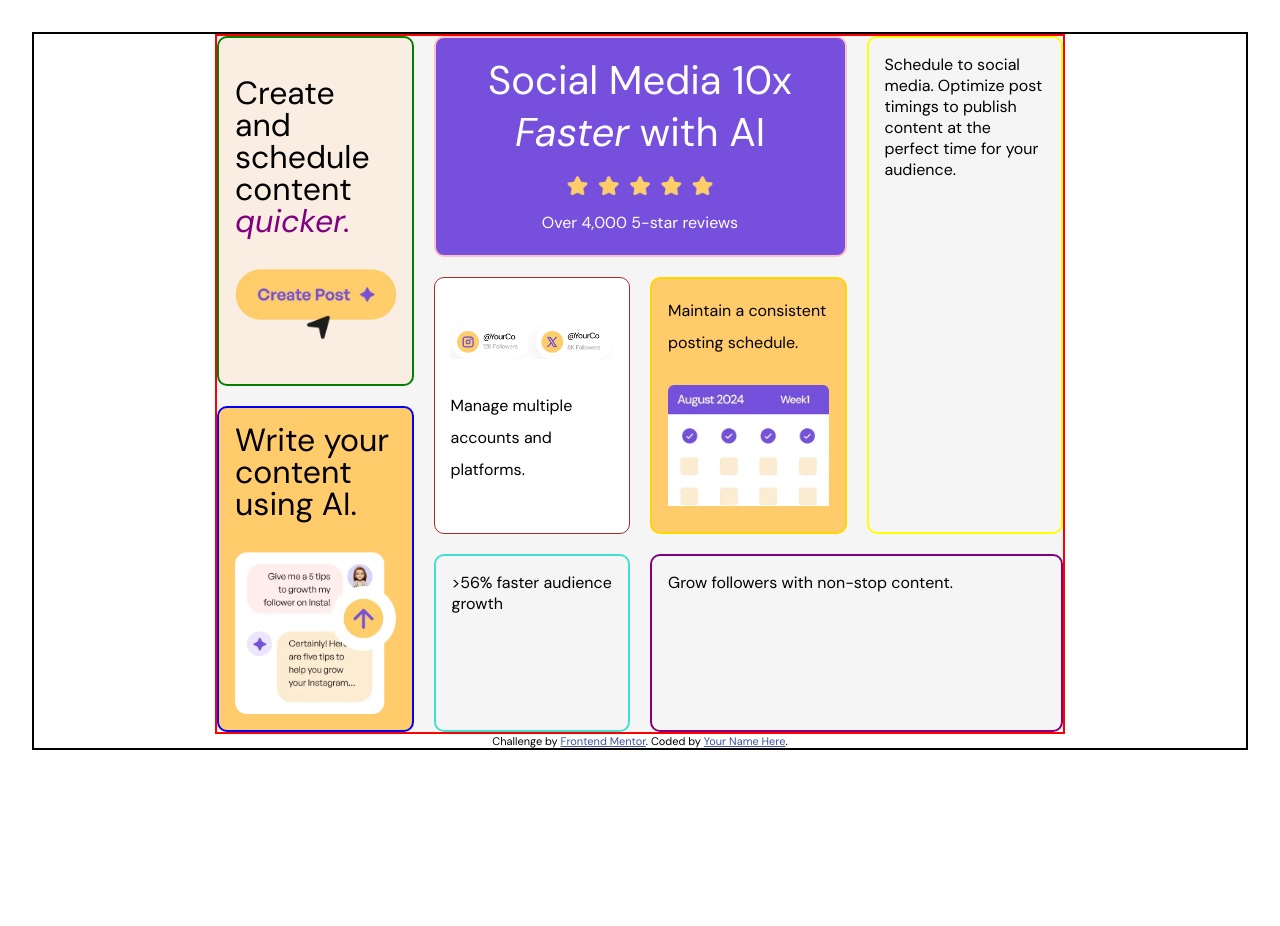
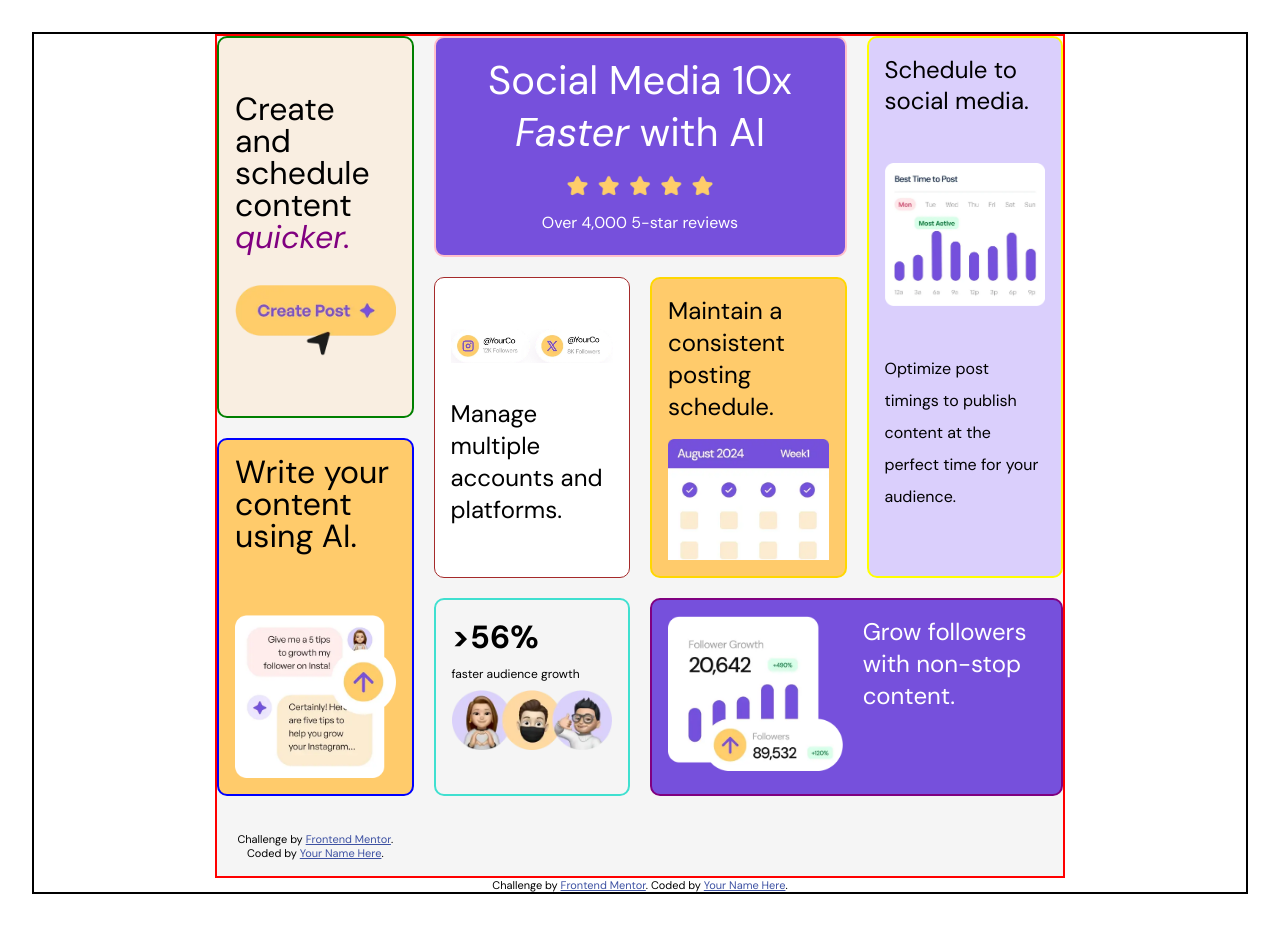
Before and after one commit to sebj11/bento-challenge, a plain HTML site: page bento-grid-main/index.html in a window 1280 px wide. Before the commit the page ends 800 px from the top, so only its background shows below. Drawn offline with Linux system fonts and the light colour scheme.

Commit message:
finished all tiles

```diff
--- a/bento-grid-main/index.html
+++ b/bento-grid-main/index.html
@@ -34,26 +34,44 @@
       <p>Manage multiple accounts and platforms.</p>
     </div>
 
-    <div class="maintain">
+    <div class="maintain no-padding-bottom">
       <p>Maintain a consistent posting schedule.</p>
       <img src="./assets/images/illustration-consistent-schedule.webp">
     </div>
 
-    <div class="schedule">Schedule to social media.
-    Optimize post timings to publish content at the perfect time for your audience.</div>
+    <div class="schedule">
+      <h2>Schedule to social media.</h2>
+      <img src="./assets/images/illustration-schedule-posts.webp">
+      <p>Optimize post timings to publish content at the perfect time for your audience.</p>
+    </div>
 
-    <div class="grow">Grow followers with non-stop content.</div>
+    <div class="grow">
+      <div class="grow-followers">
+        <img src="./assets/images/illustration-grow-followers.webp">
+      </div>
+      <p>Grow followers with non-stop content.</p>
+    </div>
 
-    <div class="faster">>56% faster audience growth</div>
+    <div class="faster">
+      <h1>>56%</h1>
+      <p>faster audience growth</p>
+      <img src="./assets/images/illustration-audience-growth.webp">
+    </div>
 
     <div class="write">
       <p>Write your content using AI.</p>
       <img src="./assets/images/illustration-ai-content.webp" alt="five tips button">
     </div>
+    <div class="attribution">
+      Challenge by <a href="https://www.frontendmentor.io?ref=challenge">Frontend Mentor</a>.
+      Coded by <a href="#">Your Name Here</a>.
+    </div>
+
   </div>
   <div class="attribution">
     Challenge by <a href="https://www.frontendmentor.io?ref=challenge">Frontend Mentor</a>.
     Coded by <a href="#">Your Name Here</a>.
   </div>
+
 </body>
 </html>
--- a/bento-grid-main/style.css
+++ b/bento-grid-main/style.css
@@ -15,6 +15,7 @@ body {
 .container {
     /* margin: 1rem 2rem; */
     max-width: 850px;
+    max-height: auto;
     margin: 0 auto;
     border: 2px solid red;
     display: grid;
@@ -94,6 +95,12 @@ body {
     border: 2px solid yellow;
     grid-column: 4 / -1;
     grid-row: 1 / 5;
+    background-color: hsl(254, 88%, 90%);
+    display: grid;
+}
+
+.schedule h2 {
+    font-weight: 400;
 }
 
 .write {
@@ -116,6 +123,15 @@ body {
     border: 2px solid purple;
     grid-column: 3 / -1;
     grid-row: 5 / -1;
+    display: flex;
+    background-color: hsl(256, 67%, 59%);
+    color: white;
+    font-size: 1.5rem;
+}
+
+.grow img {
+    width: 90%;
+    height: auto;
 }
 
 .manage {
@@ -125,6 +141,7 @@ body {
     background-color: white;
     display: grid;
     align-content: space-evenly;
+    font-size: 1.5rem;
 }
 
 .maintain {
@@ -133,7 +150,13 @@ body {
     grid-row: 3 / 5;
     background-color: hsl(39, 100%, 71%);
     display: grid;
+    font-size: 1.5rem;
     /* align-content: space-between; */
+}
+
+.no-bottom-padding {
+    padding-bottom: 0;
+    margin-bottom: 0;
 }
 
 .maintain P {
@@ -145,3 +168,7 @@ body {
     grid-column: 2 / 3;
     grid-row: 5 / 7;
 }
+
+.faster p {
+    font-size: 0.75rem;
+}
```
